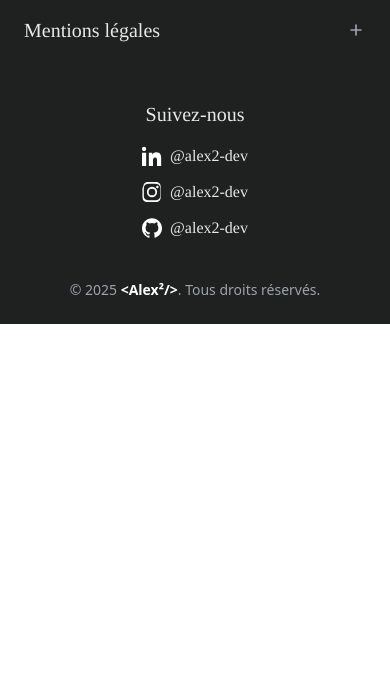
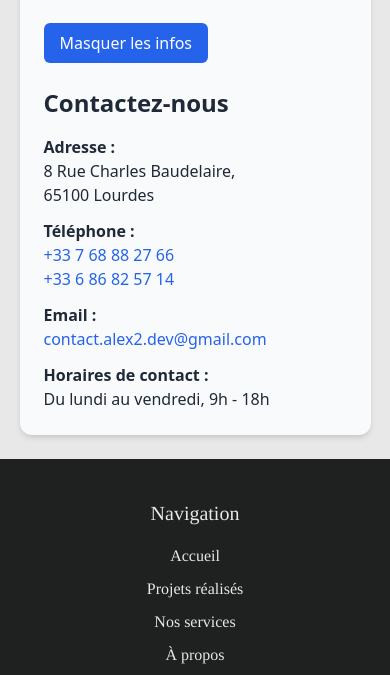
Before and after one commit to thedeadyt/Alex2, a PHP site: page /pages/Contact.php in a window 390 px wide. Shown: the part 1205-1880 px from the top of the page. Before the commit the page ends 1529 px from the top, so only its background shows below. Run offline with PHP 8.4, Linux system fonts and the light colour scheme; some libraries are stand-ins or nearby versions.

Commit message:
maps et contact

```diff
--- a/public/pages/Contact.php
+++ b/public/pages/Contact.php
@@ -137,6 +137,53 @@
     </form>
   </div>
 
+<br>
+<div
+  x-data="{ open: true }"
+  class="mx-auto bg-gray-50 rounded-xl shadow-md p-6 md:p-8 w-[90vw] max-w-[1200px] flex flex-col md:flex-row gap-6 md:gap-12"
+>
+
+  <!-- Carte -->
+  <iframe
+    src="https://www.google.com/maps/embed?pb=!1m18!1m12!1m3!1d391.91388894218875!2d-0.025944830846995486!3d43.09618670956462!2m3!1f0!2f0!3f0!3m2!1i1024!2i768!4f13.1!3m3!1m2!1s0xd57d677cb5a0c7f%3A0xfcead0c8cffff259!2s8%20Rue%20Charles%20Baudelaire%2C%2065100%20Lourdes!5e1!3m2!1sfr!2sfr!4v1751382382544!5m2!1sfr!2sfr"
+    class="w-full md:w-[600px] h-[240px] md:h-[360px] rounded-lg border-0"
+    allowfullscreen=""
+    loading="lazy"
+    referrerpolicy="no-referrer-when-downgrade"
+  ></iframe>
+
+  <!-- Bouton toggle visible sur mobile -->
+  <button
+    @click="open = !open"
+    class="md:hidden bg-blue-600 text-white rounded-md px-4 py-2 self-start"
+  >
+    <span x-text="open ? 'Masquer les infos' : 'Afficher les infos'"></span>
+  </button>
+
+  <!-- Infos contact -->
+  <div
+    x-show="open"
+    x-transition
+    class="flex-grow font-sans text-gray-800"
+  >
+    <h2 class="text-2xl font-semibold mb-4">Contactez-nous</h2>
+    <p class="mb-3"><strong>Adresse :</strong><br>8 Rue Charles Baudelaire,<br>65100 Lourdes</p>
+    <p class="mb-3">
+      <strong>Téléphone :</strong><br>
+      <a href="tel:+33768882766" class="text-blue-600 hover:underline">+33 7 68 88 27 66</a><br>
+      <a href="tel:+33686825714" class="text-blue-600 hover:underline">+33 6 86 82 57 14</a>
+    </p>
+    <p class="mb-3">
+      <strong>Email :</strong><br>
+      <a href="mailto:contact.alex2.dev@gmail.com" class="text-blue-600 hover:underline">contact.alex2.dev@gmail.com</a>
+    </p>
+    <p><strong>Horaires de contact :</strong><br>Du lundi au vendredi, 9h - 18h</p>
+  </div>
+</div>
+
+</div>
+
+
 <script>
   window.contactForm = function () {
     return {
```
Also changed, not shown: public/index.php (+13 -1 lines).
